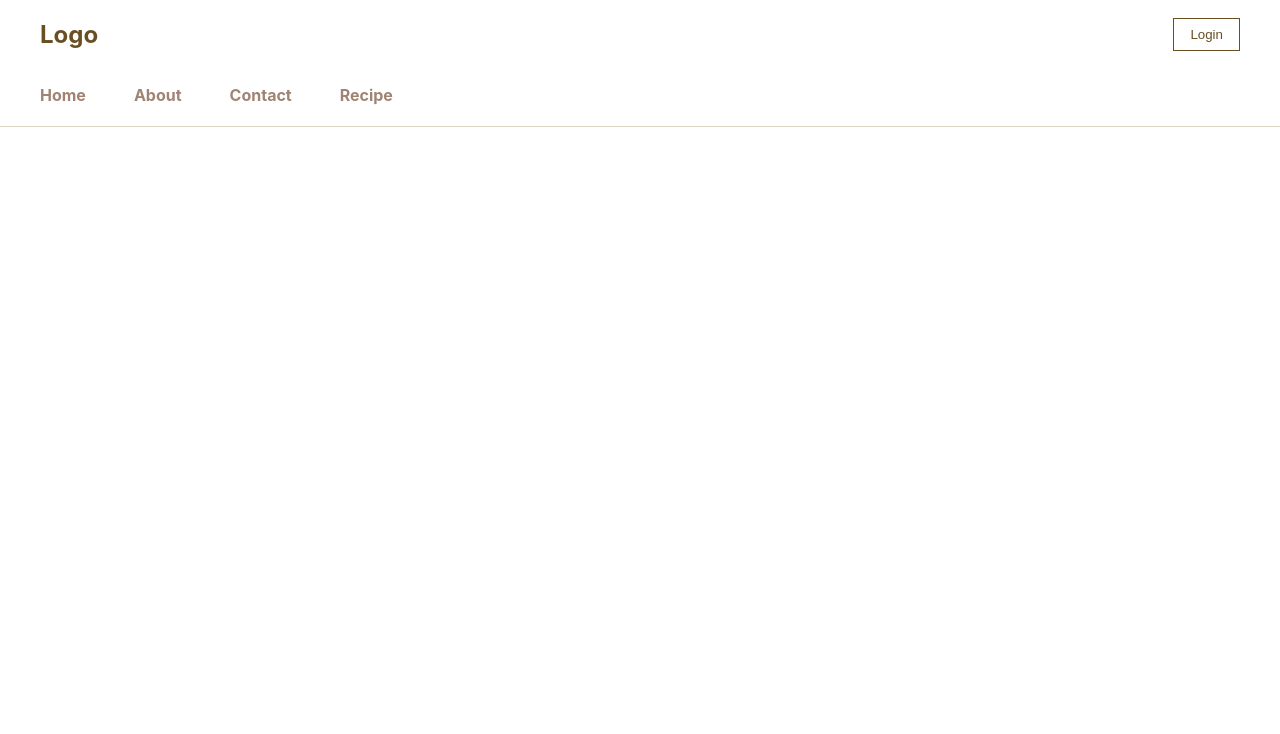
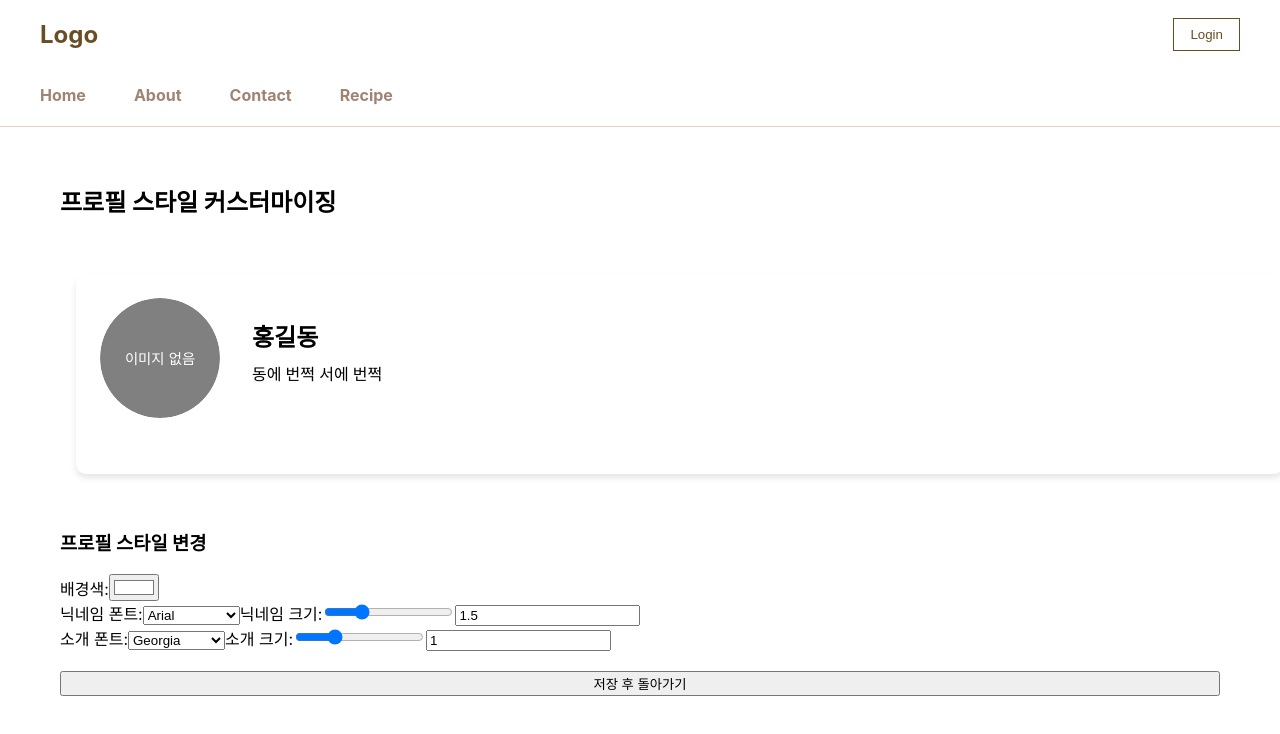
Before and after one commit to BlackMoreCode/FinalProject, a React (Create React App) app in the folder front/: page /profile/cardcustom in a window 1280 px wide. Shown: the top 734 px of the page. Built offline with nearby package versions, Linux system fonts and the light colour scheme.

Commit message:
2025-02-28 프로필 카드 커스텀 페이지 생성

```diff
--- a/front/src/App.tsx
+++ b/front/src/App.tsx
@@ -6,9 +6,10 @@ import ProfilePage from "./page/profile/ProfilePage";
 import { CheckoutPage } from "./component/payments/Checkout";
 import { SuccessPage } from "./component/payments/Succeess";
 import { FailPage } from "./component/payments/Fail";
-import CocktailListPage from "./page/cocktail/CocktailListPage";
+// import CocktailListPage from "./page/cocktail/CocktailListPage";
 import CocktailDetailPage from "./page/cocktail/CocktailDetailPage";
 import FoodListPage from "./page/food/FoodListPage";
+import ProfileCustomization from "./page/profile/cardcustom/ProfileCustomization";
 
 function App() {
   return (
@@ -19,6 +20,11 @@ function App() {
         <MainContainer>
           <Routes>
             <Route path="/" element={<ProfilePage />} />
+            <Route path="/profile" element={<ProfilePage />} />
+            <Route
+              path="/profile/cardcustom"
+              element={<ProfileCustomization />}
+            />
             {/* 결제 페이지 */}
             <Route path="/sandbox" element={<CheckoutPage />} />{" "}
             {/* /sandbox 경로에 CheckoutPage 연결 */}
@@ -27,12 +33,12 @@ function App() {
             <Route path="/sandbox/fail" element={<FailPage />} />{" "}
             {/* /sandbox/fail 경로에 FailPage 연결 */}
             {/* 레시피 페이지 (라우트 경로 수정됨) */}
-            <Route path="/cocktail-recipe" element={<CocktailListPage />} />
+            {/* <Route path="/cocktail-recipe" element={<CocktailListPage />} />
             <Route
               path="/cocktail-recipe/:id"
               element={<CocktailDetailPage />}
             />
-            <Route path="/food-recipe" element={<FoodListPage />} />
+            <Route path="/food-recipe" element={<FoodListPage />} /> */}
           </Routes>
         </MainContainer>
       </Router>
--- a/front/src/page/profile/Profile.jsx
+++ b/front/src/page/profile/Profile.jsx
@@ -10,6 +10,7 @@ import {
   Introduce,
 } from "./style/ProfileStyle";
 
+// 나중에 유저 id값만 넣으면 알아서 서치 할 수 있도록 하는것이 목적
 const Profile = ({ user, customStyle }) => {
   return (
     <ProfileCard style={{ backgroundColor: customStyle.bgColor }}>
--- a/front/src/page/profile/ProfilePage.js
+++ b/front/src/page/profile/ProfilePage.js
@@ -48,6 +48,10 @@ const ProfilePage = () => {
     navigate("/sandbox"); // 결제 페이지로 이동
   };
 
+  const handleCustomClick = () => {
+    navigate("/profile/cardcustom");
+  };
+
   return (
     <ProfilePageContainer>
       <ProfilePageHeader>
@@ -56,17 +60,20 @@ const ProfilePage = () => {
           <ProfileButtonContainer>
             <ProfileButton>
               <EditIcon />
-              <span>프로필 편집</span>
+              <span>프로필 수정</span>
             </ProfileButton>
             <ProfileButton onClick={handlePaymentClick}>
               <span>결제하기</span>
+            </ProfileButton>
+            <ProfileButton onClick={handleCustomClick}>
+              <span>프로필 디자인</span>
             </ProfileButton>
           </ProfileButtonContainer>
         </HeaderUp>
         <HeaderDown>
           <UserStats>
             <span>
-              게시글: <strong>{user.postsCount}</strong>
+              게시글 작성수: <strong>{user.postsCount}</strong>
             </span>
             <span>
               받은 추천: <strong>{user.likesCount}</strong>
@@ -74,104 +81,6 @@ const ProfilePage = () => {
           </UserStats>
         </HeaderDown>
       </ProfilePageHeader>
-      {/* 유저가 스타일 변경할 수 있는 UI */}
-      <div>
-        <label>
-          배경색:
-          <input
-            type="color"
-            name="bgColor"
-            value={customStyle.bgColor}
-            onChange={handleStyleChange}
-          />
-        </label>
-        <br />
-        <label>
-          닉네임 폰트:
-          <select
-            name="nicknameFont"
-            value={customStyle.nicknameFont}
-            onChange={handleStyleChange}
-          >
-            <option value="Arial, sans-serif">Arial</option>
-            <option value="Courier New, monospace">Courier New</option>
-            <option value="Georgia, serif">Georgia</option>
-            <option value="Tahoma, sans-serif">Tahoma</option>
-          </select>
-        </label>
-        <label>
-          닉네임 폰트 크기:
-          <input
-            type="range"
-            name="nicknameSize" // 수정된 부분
-            min="1.0"
-            max="2.9"
-            step="0.1"
-            value={parseFloat(customStyle.nicknameSize)}
-            onChange={(e) =>
-              setCustomStyle((prev) => ({
-                ...prev,
-                nicknameSize: `${e.target.value}rem`, // 수정된 부분
-              }))
-            }
-          />
-          <input
-            type="number"
-            value={parseFloat(customStyle.nicknameSize)}
-            readOnly
-            style={{
-              width: "50px",
-              marginLeft: "10px",
-              textAlign: "center",
-              border: "none",
-              background: "transparent",
-            }}
-          />
-        </label>
-        <br />
-        <label>
-          소개 폰트:
-          <select
-            name="introduceFont"
-            value={customStyle.introduceFont}
-            onChange={handleStyleChange}
-          >
-            <option value="Arial, sans-serif">Arial</option>
-            <option value="Courier New, monospace">Courier New</option>
-            <option value="Georgia, serif">Georgia</option>
-            <option value="Tahoma, sans-serif">Tahoma</option>
-          </select>
-        </label>
-        <label>
-          소개 폰트 크기:
-          <input
-            type="range"
-            name="introduceSize" // 수정된 부분
-            min="0.8"
-            max="1.5"
-            step="0.1"
-            value={parseFloat(customStyle.introduceSize)}
-            onChange={(e) =>
-              setCustomStyle((prev) => ({
-                ...prev,
-                introduceSize: `${e.target.value}rem`, // 수정된 부분
-              }))
-            }
-          />
-          <input
-            type="number"
-            value={parseFloat(customStyle.introduceSize)}
-            readOnly
-            style={{
-              width: "50px",
-              marginLeft: "10px",
-              textAlign: "center",
-              border: "none",
-              background: "transparent",
-            }}
-          />
-        </label>
-      </div>
       <ProfileTabs />
     </ProfilePageContainer>
   );
--- /dev/null
+++ b/front/src/page/profile/cardcustom/ProfileCustomization.jsx
@@ -0,0 +1,50 @@
+import React, { useState } from "react";
+import { useNavigate } from "react-router-dom";
+import ProfileStyleCustomizer from "./ProfileStyleCustomizer";
+import Profile from "../Profile";
+
+const ProfileCustomization = () => {
+  const navigate = useNavigate();
+
+  const [user] = useState({
+    name: "홍길동",
+    introduce: "동에 번쩍 서에 번쩍",
+    profileImg: "",
+    postsCount: 12,
+    likesCount: 25,
+  });
+
+  const [customStyle, setCustomStyle] = useState({
+    bgColor: "#ffffff",
+    nicknameFont: "Arial, sans-serif",
+    nicknameSize: "1.5rem",
+    introduceFont: "Georgia, serif",
+    introduceSize: "1rem",
+  });
+
+  const handleSave = () => {
+    // 여기에서 저장 로직을 추가할 수 있음 (ex. localStorage, API 요청)
+    navigate("/profile");
+  };
+
+  return (
+    <div
+      style={{
+        display: "flex",
+        flexDirection: "column",
+        gap: "20px",
+        padding: "20px",
+      }}
+    >
+      <h2>프로필 스타일 커스터마이징</h2>
+      <Profile user={user} customStyle={customStyle} />
+      <ProfileStyleCustomizer
+        initialStyle={customStyle}
+        onChange={setCustomStyle}
+      />
+      <button onClick={handleSave}>저장 후 돌아가기</button>
+    </div>
+  );
+};
+
+export default ProfileCustomization;
--- /dev/null
+++ b/front/src/page/profile/cardcustom/ProfileStyleCustomizer.jsx
@@ -0,0 +1,99 @@
+import React, { useState } from "react";
+
+const ProfileStyleCustomizer = ({ initialStyle, onChange }) => {
+  const [customStyle, setCustomStyle] = useState(initialStyle);
+
+  const handleStyleChange = (e) => {
+    const { name, value } = e.target;
+    const newStyle = { ...customStyle, [name]: value };
+    setCustomStyle(newStyle);
+    onChange(newStyle);
+  };
+
+  return (
+    <div>
+      <h3>프로필 스타일 변경</h3>
+      <label>
+        배경색:
+        <input
+          type="color"
+          name="bgColor"
+          value={customStyle.bgColor}
+          onChange={handleStyleChange}
+        />
+      </label>
+      <br />
+      <label>
+        닉네임 폰트:
+        <select
+          name="nicknameFont"
+          value={customStyle.nicknameFont}
+          onChange={handleStyleChange}
+        >
+          <option value="Arial, sans-serif">Arial</option>
+          <option value="Courier New, monospace">Courier New</option>
+          <option value="Georgia, serif">Georgia</option>
+          <option value="Tahoma, sans-serif">Tahoma</option>
+        </select>
+      </label>
+      <label>
+        닉네임 크기:
+        <input
+          type="range"
+          name="nicknameSize"
+          min="1.0"
+          max="2.9"
+          step="0.1"
+          value={parseFloat(customStyle.nicknameSize)}
+          onChange={(e) =>
+            handleStyleChange({
+              target: { name: "nicknameSize", value: `${e.target.value}rem` },
+            })
+          }
+        />
+        <input
+          type="number"
+          value={parseFloat(customStyle.nicknameSize)}
+          readOnly
+        />
+      </label>
+      <br />
+      <label>
+        소개 폰트:
+        <select
+          name="introduceFont"
+          value={customStyle.introduceFont}
+          onChange={handleStyleChange}
+        >
+          <option value="Arial, sans-serif">Arial</option>
+          <option value="Courier New, monospace">Courier New</option>
+          <option value="Georgia, serif">Georgia</option>
+          <option value="Tahoma, sans-serif">Tahoma</option>
+        </select>
+      </label>
+      <label>
+        소개 크기:
+        <input
+          type="range"
+          name="introduceSize"
+          min="0.8"
+          max="1.5"
+          step="0.1"
+          value={parseFloat(customStyle.introduceSize)}
+          onChange={(e) =>
+            handleStyleChange({
+              target: { name: "introduceSize", value: `${e.target.value}rem` },
+            })
+          }
+        />
+        <input
+          type="number"
+          value={parseFloat(customStyle.introduceSize)}
+          readOnly
+        />
+      </label>
+    </div>
+  );
+};
+
+export default ProfileStyleCustomizer;
```
